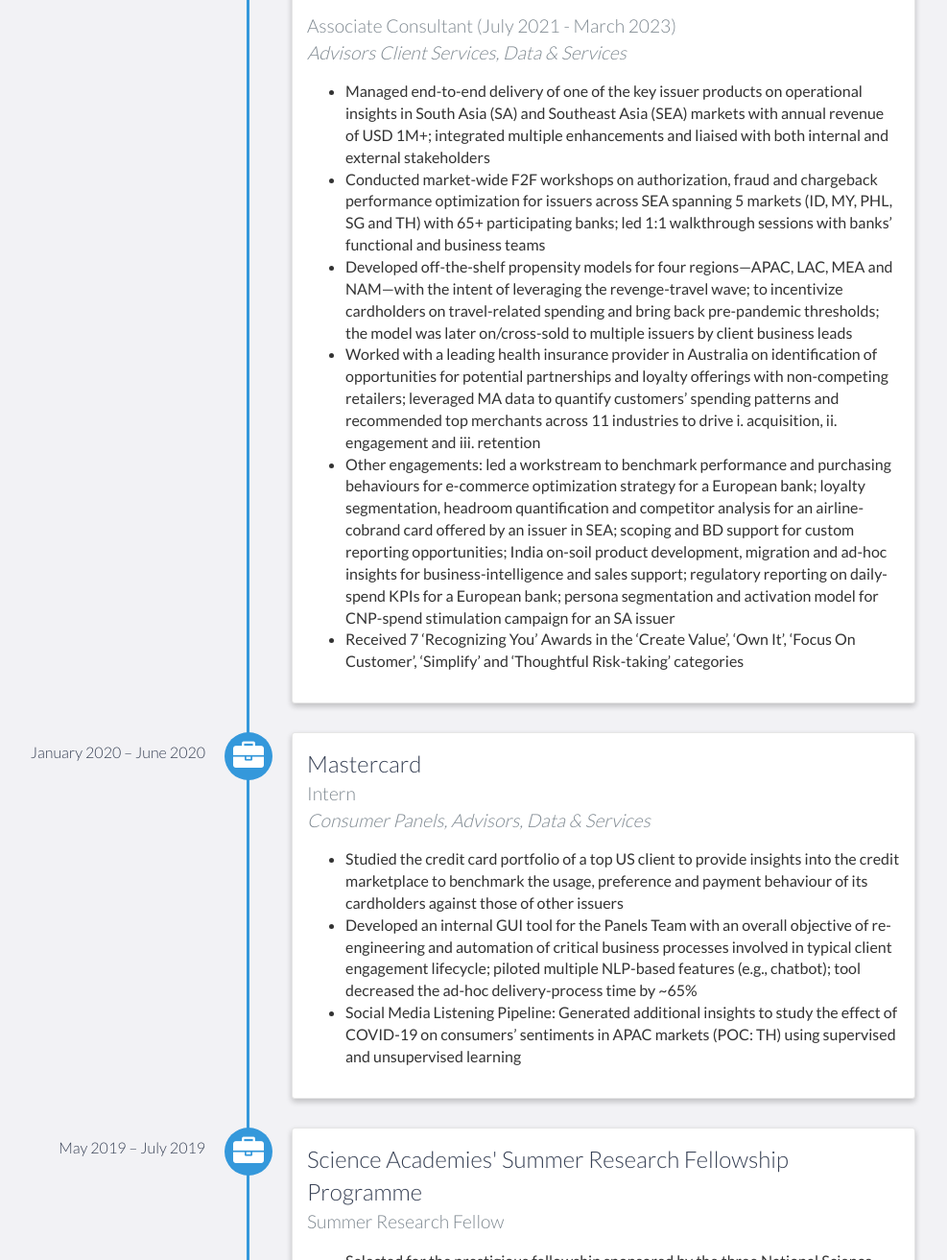
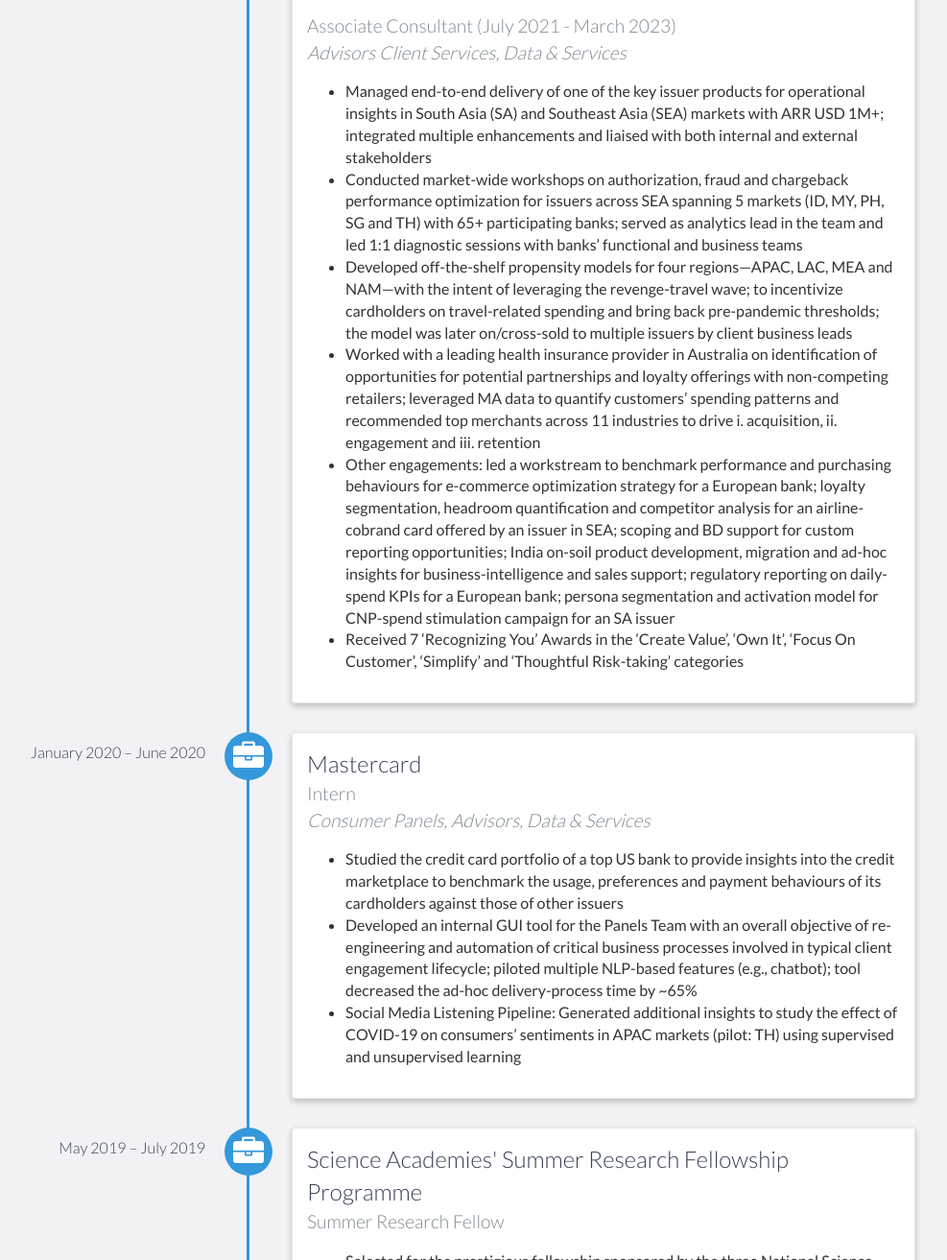
Before and after one commit to 21RachitShukla/21RachitShukla.github.io, a website: page index.html in a window 1280 px wide. Shown: the part 1285-2598 px from the top of the page at 96% size, without its empty margins (186-1173 px from the left). Drawn offline with nearby package versions, Linux system fonts and the light colour scheme.

Commit message:
Update index.html

```diff
--- a/index.html
+++ b/index.html
@@ -74,7 +74,7 @@
                 <h4>Consultant (April 2023 - Present) <br> <i>Advisors Client Services, Data & Services</i></h4>
 				<ul>
 				<li>
-				Investigated interchange fee amounts for a leading Nordic bank corresponding to bilateral and multilateral agreements signed between its acquirer arms and 6 issuer partners post a strategic acquisition; leveraged historical MA transactional data to reconcile fee paid, identify gaps aggregating to USD XXM and provide actionable next steps
+				Investigated interchange fee amounts for a leading Nordic bank corresponding to bilateral and multilateral agreements signed between its acquirer arms and 6 issuer partners post a strategic acquisition; leveraged historical MA transactional data to reconcile fee paid, identify gaps aggregating to USD $$M and provide actionable next steps
 				</li>
 				<li>
 				Worked with one of the marquee retail and commerce clients in Canada to conduct bespoke merchant analytics on KPIs related to customer share, basket size and trips—identified and benchmarked across 6 categorized competitor sets
@@ -86,10 +86,10 @@
                 <h4>Associate Consultant (July 2021 - March 2023) <br> <i>Advisors Client Services, Data & Services</i></h4>
 				<ul>
 				<li>
-				Managed end-to-end delivery of one of the key issuer products on operational insights in South Asia (SA) and Southeast Asia (SEA) markets with annual revenue of USD 1M+; integrated multiple enhancements and liaised with both internal and external stakeholders
+				Managed end-to-end delivery of one of the key issuer products for operational insights in South Asia (SA) and Southeast Asia (SEA) markets with ARR USD 1M+; integrated multiple enhancements and liaised with both internal and external stakeholders
 				</li>
 				<li>
-				Conducted market-wide F2F workshops on authorization, fraud and chargeback performance optimization for issuers across SEA spanning 5 markets (ID, MY, PHL, SG and TH) with 65+ participating banks; led 1:1 walkthrough sessions with banks’ functional and business teams
+				Conducted market-wide workshops on authorization, fraud and chargeback performance optimization for issuers across SEA spanning 5 markets (ID, MY, PH, SG and TH) with 65+ participating banks; served as analytics lead in the team and led 1:1 diagnostic sessions with banks’ functional and business teams
 				</li>
 				<li>
 				Developed off-the-shelf propensity models for four regions—APAC, LAC, MEA and NAM—with the intent of leveraging the revenge-travel wave; to incentivize cardholders on travel-related spending and bring back pre-pandemic thresholds; the model was later on/cross-sold to multiple issuers by client business leads
@@ -110,13 +110,13 @@
                 <h4>Intern <br> <i>Consumer Panels, Advisors, Data & Services</i></h4>
 		    		<ul>
 				<li>
-				Studied the credit card portfolio of a top US client to provide insights into the credit marketplace to benchmark the usage, preference and payment behaviour of its cardholders against those of other issuers
+				Studied the credit card portfolio of a top US bank to provide insights into the credit marketplace to benchmark the usage, preferences and payment behaviours of its cardholders against those of other issuers
 				</li>
 				<li>
 				Developed an internal GUI tool for the Panels Team with an overall objective of re-engineering and automation of critical business processes involved in typical client engagement lifecycle; piloted multiple NLP-based features (e.g., chatbot); tool decreased the ad-hoc delivery-process time by ~65%
 				</li>
 				<li>
-				Social Media Listening Pipeline: Generated additional insights to study the effect of COVID-19 on consumers’ sentiments in APAC markets (POC: TH) using supervised and unsupervised learning
+				Social Media Listening Pipeline: Generated additional insights to study the effect of COVID-19 on consumers’ sentiments in APAC markets (pilot: TH) using supervised and unsupervised learning
 				</li>
 				</ul>
             </div>
```
